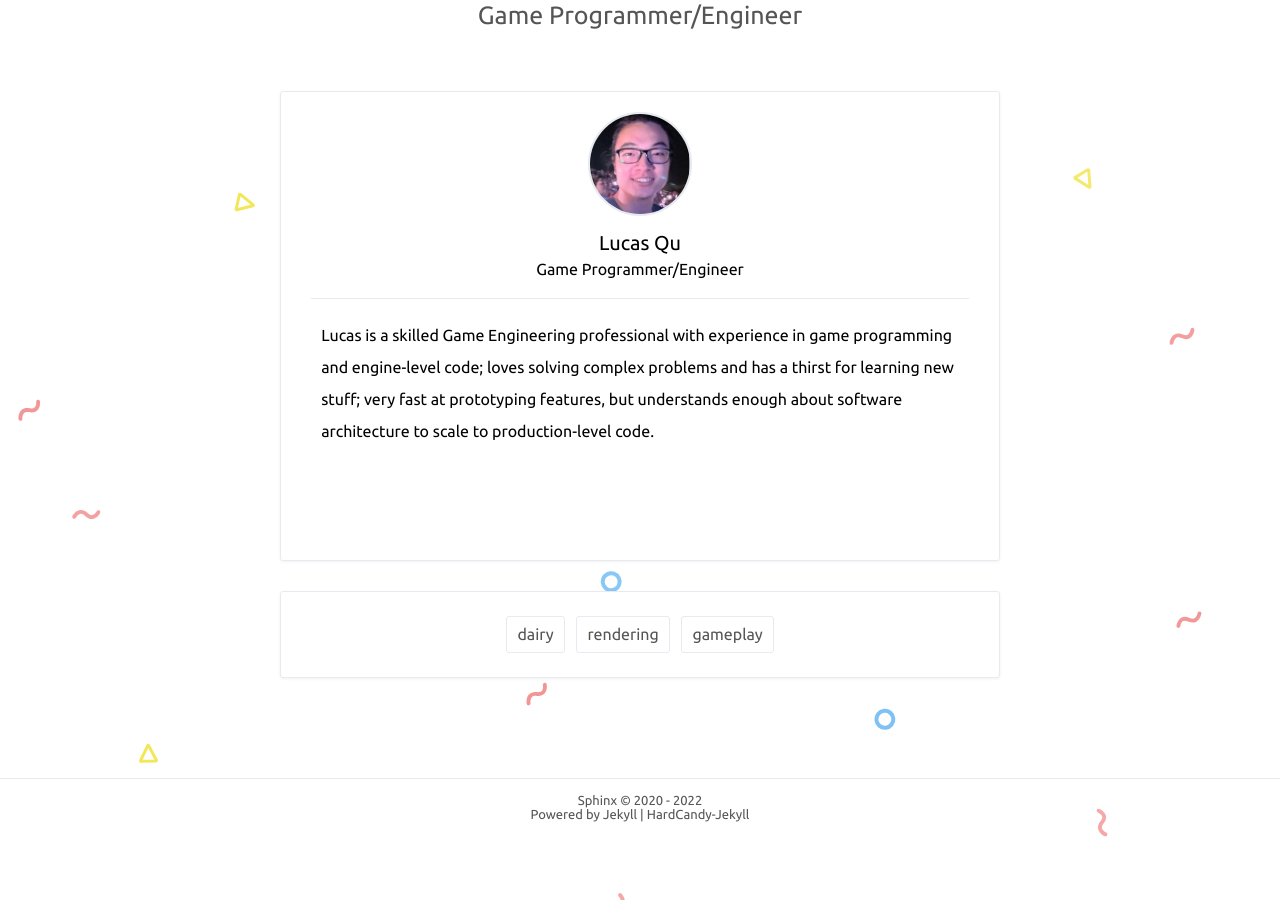
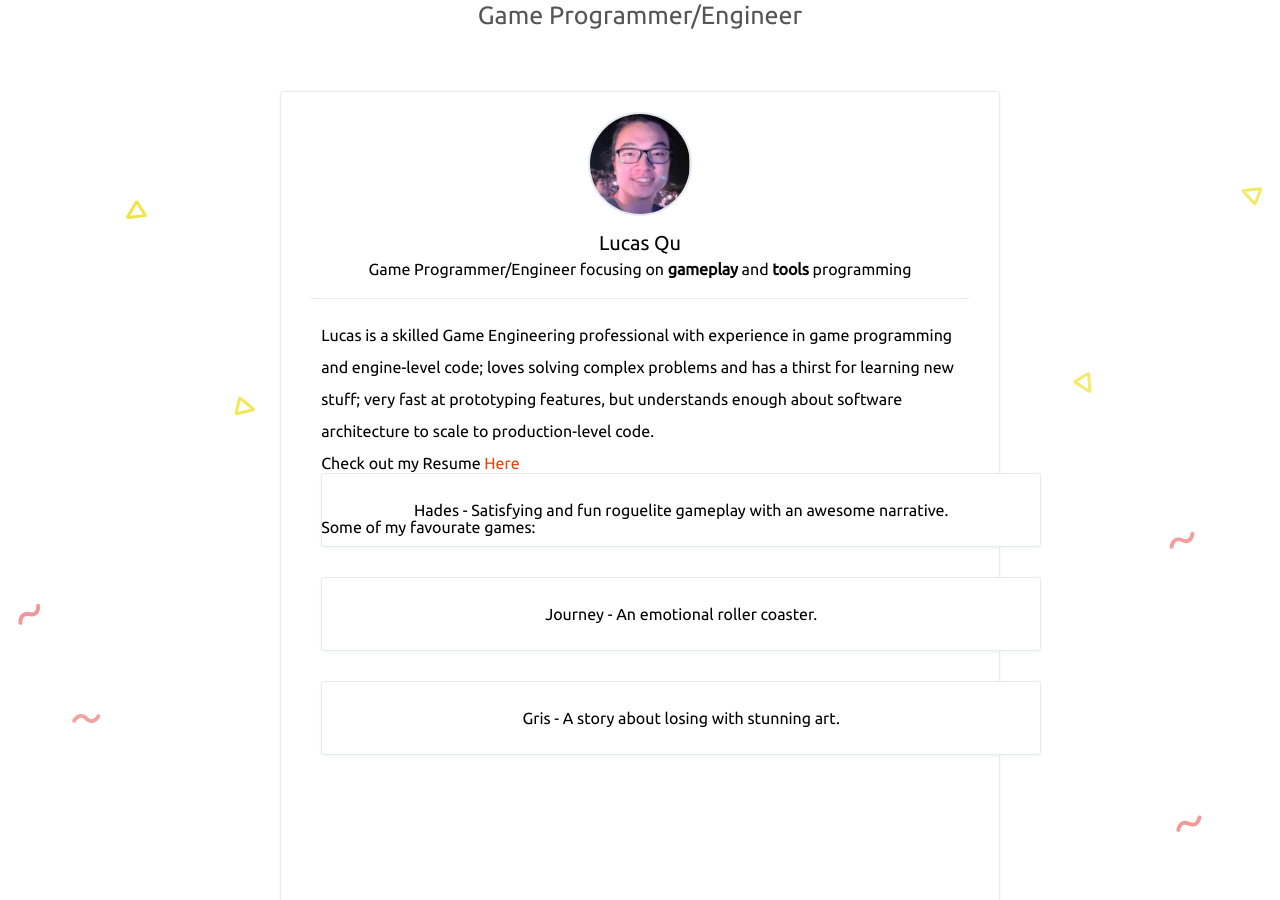
Before and after one commit to FarCaptain/FarCaptain.github.io, a Jekyll site: the page built from about.html, in a window 1280 px wide and 900 px high, scrolled down 334 px. Built offline with Jekyll 4.4.1, drawn with Linux system fonts in a browser that asks for light colours; before the commit the page ends 1188 px from its top, so only the background shows below that.

Commit message:
add more bio

```diff
--- a/_config.yml
+++ b/_config.yml
@@ -19,9 +19,20 @@ author: true
 name: 'Lucas Qu'
 NickName: '(loo-kus ch-yuu)'
 webtitle: 'Sphinx’s Riddle Cave'
-bio: 'Game Programmer/Engineer'
+bio: 'Game Programmer/Engineer focusing on <b>gameplay</b> and <b>tools</b> programming'
 about: true
-aboutyou: 'Lucas is a skilled Game Engineering professional with experience in game programming and engine-level code; loves solving complex problems and has a thirst for learning new stuff; very fast at prototyping features, but understands enough about software architecture to scale to production-level code.'
+aboutyou: 'Lucas is a skilled Game Engineering professional with experience in game programming and engine-level code; loves solving complex problems and has a thirst for learning new stuff; very fast at prototyping features, but understands enough about software architecture to scale to production-level code.
+<br />
+Check out my Resume <a href="https://lucaschyu.myportfolio.com/my-resume/">Here</a>
+<br />
+<br />
+Some of my favourate games:
+<ul>
+  <li>Hades - Satisfying and fun roguelite gameplay with an awesome narrative.</li>
+  <li>Journey - An emotional roller coaster.</li>
+  <li>Gris - A story about losing with stunning art.</li>
+</ul>
+'
 portraits: '/assets/me.png'
 #your portraits image file path
 
```
